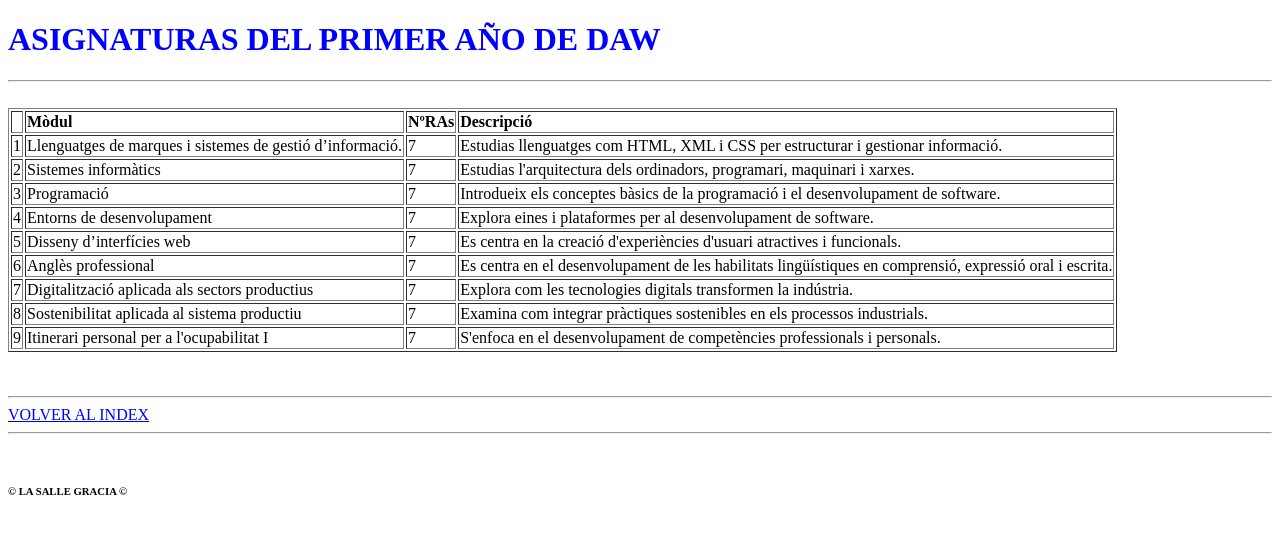
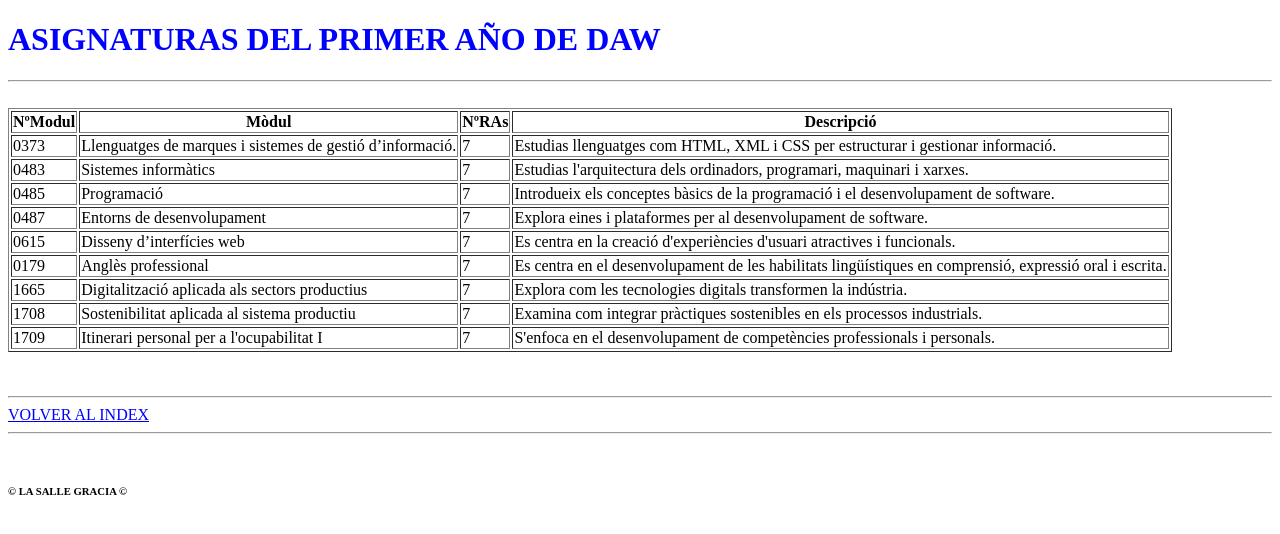
Before and after one commit to DIEGUSPLAY12/MIS_PROYECTOS, a plain HTML site: page trabajos/S02/SolucionDiego/PAGINA 2.Html in a window 1280 px wide. Drawn offline with Linux system fonts and the light colour scheme.

Commit message:
anadido de nº de modulo

```diff
--- a/trabajos/S02/SolucionDiego/PAGINA 2.Html
+++ b/trabajos/S02/SolucionDiego/PAGINA 2.Html
@@ -19,62 +19,62 @@
 
         <table border="1">
             <tr>
-                <td> </td>
-                <td><b>Mòdul</b></td>
-                <td><b>NºRAs</b></td>
-                <td><b>Descripció</b></td>
+                <th><b>NºModul</b></th>
+                <th><b>Mòdul</b></th>
+                <th><b>NºRAs</b></th>
+                <th><b>Descripció</b></th>
             </tr>
             <tr>
-                <td>1</td>
+                <td>0373</td>
                 <td>Llenguatges de marques i sistemes de gestió d’informació.</td>
                 <td>7</td>
                 <td>Estudias llenguatges com HTML, XML i CSS per estructurar i gestionar informació. </td>
             </tr>
             <tr>
-                <td>2</td>
+                <td>0483</td>
                 <td>Sistemes informàtics</td>
                 <td>7</td>
                 <td>Estudias l'arquitectura dels ordinadors, programari, maquinari i xarxes.</td>
             </tr>
             <tr>
-                <td>3</td>
+                <td>0485</td>
                 <td>Programació</td>
                 <td>7</td>
                 <td>Introdueix els conceptes bàsics de la programació i el desenvolupament de software.</td>
             </tr>
             <tr>
-                <td>4</td>
+                <td>0487</td>
                 <td>Entorns de desenvolupament</td>
                 <td>7</td>
                 <td>Explora eines i plataformes per al desenvolupament de software.</td>
             </tr>
             <tr>
-                <td>5</td>
+                <td>0615</td>
                 <td>Disseny d’interfícies web</td>
                 <td>7</td>
                 <td>Es centra en la creació d'experiències d'usuari atractives i funcionals.</td>
             </tr>
             <tr>
-                <td>6</td>
+                <td>0179</td>
                 <td>Anglès professional</td>
                 <td>7</td>
                 <td>Es centra en el desenvolupament de les habilitats lingüístiques en comprensió, expressió oral i
                     escrita.</td>
             </tr>
             <tr>
-                <td>7</td>
+                <td>1665</td>
                 <td>Digitalització aplicada als sectors productius</td>
                 <td>7</td>
                 <td>Explora com les tecnologies digitals transformen la indústria.</td>
             </tr>
             <tr>
-                <td>8</td>
+                <td>1708</td>
                 <td>Sostenibilitat aplicada al sistema productiu</td>
                 <td>7</td>
                 <td>Examina com integrar pràctiques sostenibles en els processos industrials.</td>
             </tr>
             <tr>
-                <td>9</td>
+                <td>1709</td>
                 <td>Itinerari personal per a l'ocupabilitat I</td>
                 <td>7</td>
                 <td>S'enfoca en el desenvolupament de competències professionals i personals.</td>
```
